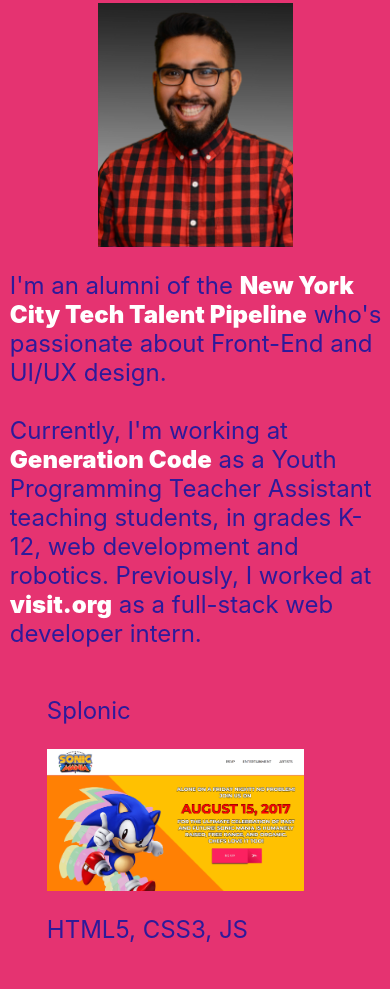
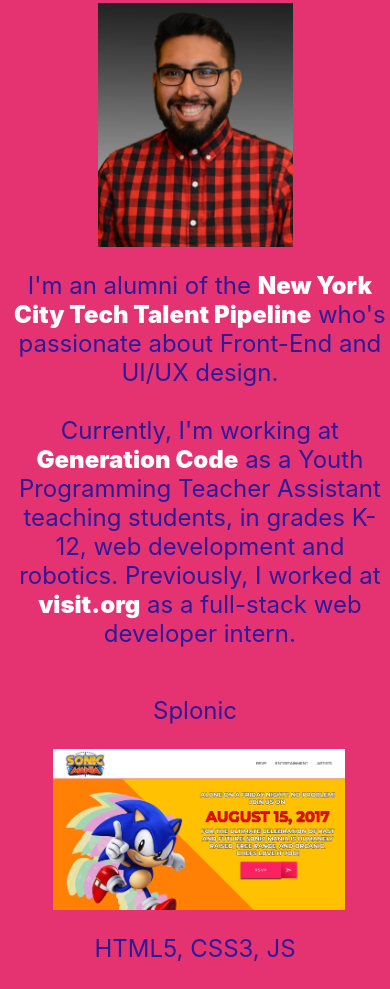
Before and after one commit to luisdiaza/heyimluis.com, a plain HTML site: page index.html in a window 390 px wide. Shown: the part 232-1221 px from the top of the page. Drawn offline with Linux system fonts and the light colour scheme; a web font is replaced by a local one.

Commit message:
improved project list image and text centering for  mobile devices

```diff
--- a/css/style.css
+++ b/css/style.css
@@ -160,6 +160,10 @@
     h1{
         font-size: 2em;
     }
+    p {
+        text-align: center;
+        font-size: 1.5em;
+    }
 
     .luis{
         height:50%;
@@ -174,25 +178,18 @@
     .box-1{
         /* flex:3; */
     }
-    .box-5, .box-6, .box-7{
-        margin-left: 12%;
+    .pics {
+        margin-left: 13.5%;
     }
 
     .about-container{
         display: flex;
         flex-direction: column;
     }
-
-    .projects-h1 {
-        text-align: center;
-    }
-
     .projects-container{
         flex-direction: column;
-    }
-
-    p{
-        font-size: 1.5em;
+        justify-content: space-around;
+        height: 100%;
     }
     .about-me{
         margin-left: 2.5%;
```
Also changed, not shown: 1 other file.
